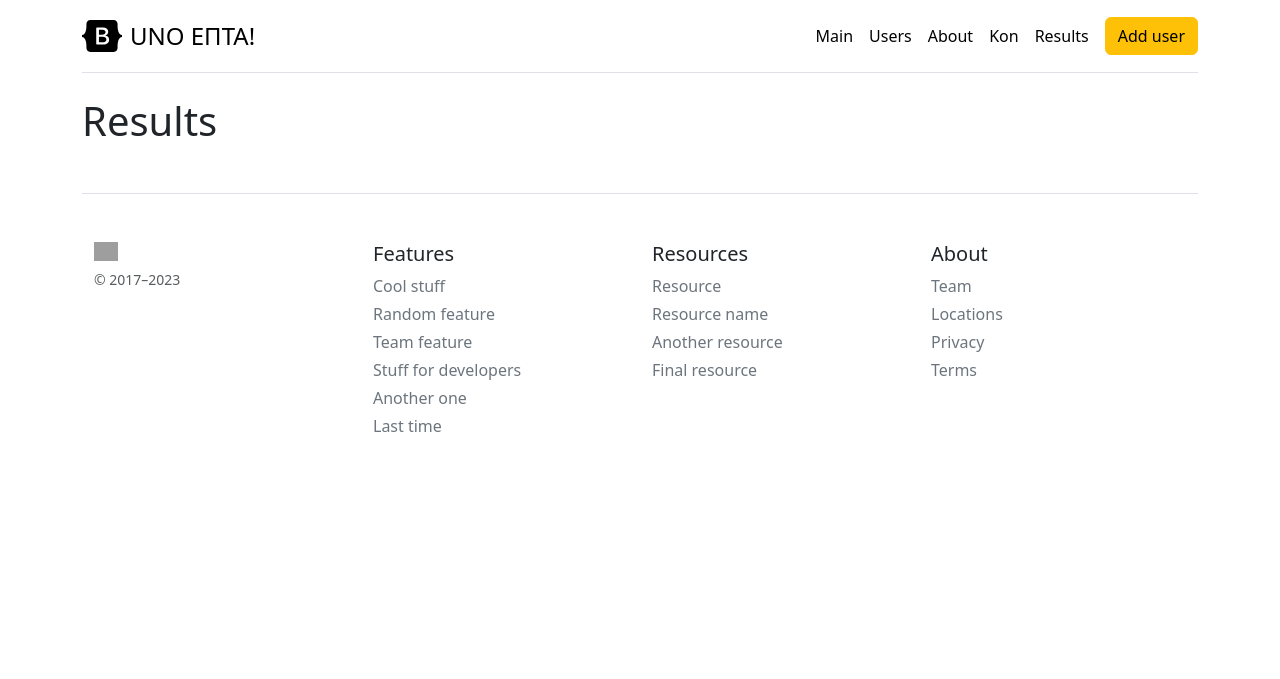
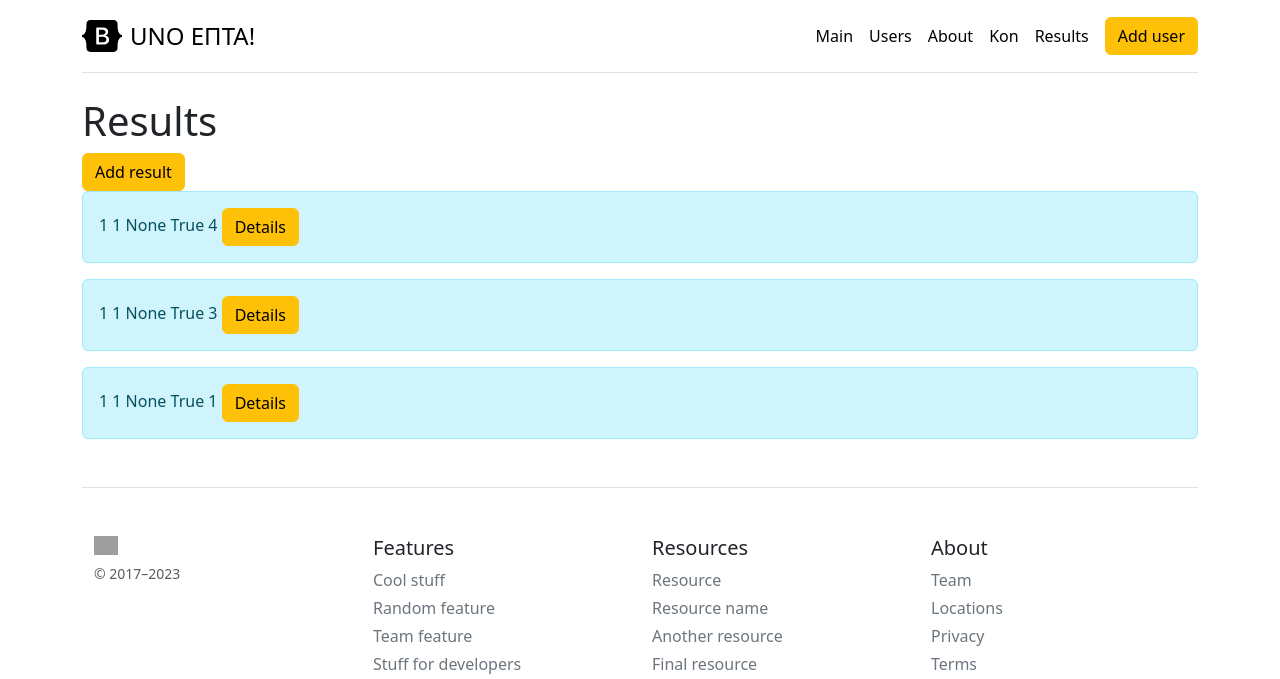
Before and after one commit to Nik257/Uno, a Flask app: page /results in a window 1280 px wide. Shown: the top 679 px of the page. Run offline with Flask 3, Linux system fonts and the light colour scheme; grey boxes are pictures that could not be loaded.

Commit message:
DEv: add result

```diff
--- a/app.py
+++ b/app.py
@@ -5,7 +5,6 @@
 
 app = Flask(__name__)
 app.config['SQLALCHEMY_DATABASE_URI'] = 'sqlite:///game.db'
-#app.config['SQLALCHEMY_DATABASE_URI'] = 'mysql://root:Qwert123@localhost/game1.db'
 db = SQLAlchemy(app)
 
 # таблица Юзеры
@@ -16,6 +15,7 @@
     last_name = db.Column(db.String(45), nullable=True)
     gender = db.Column(db.String(1), nullable=True)
     birthday = db.Column(db.Date, nullable=False)
+    results = db.relationship('Result', backref='user', lazy=True)
 
 
     def __repr__(self):
@@ -27,26 +27,28 @@
     date = db.Column(db.Date, nullable=False)
     round = db.Column(db.Integer, nullable=True)
     comment = db.Column(db.String(250), nullable=False)
+    results = db.relationship('Result', backref='kon', lazy=True)
 
     def __repr__(self):
         return '<Kon %r>' % self.kon_id
 
 # таблица результатов по играм
 class Result(db.Model):
-    user_id = db.Column(db.Integer, primary_key=True)
-    kon_id = db.Column(db.Integer, primary_key=True)
-    result = db.Column(db.Integer,  nullable=True)
+    result_id = db.Column(db.Integer, primary_key=True)
+    user_id = db.Column(db.Integer, db.ForeignKey('user.user_id'), nullable=False)
+    kon_id = db.Column(db.Integer, db.ForeignKey('kon.kon_id'), nullable=False)
+    resultat = db.Column(db.Integer,  nullable=True)
     is_winner = db.Column(db.Boolean, nullable=True)
     price = db.Column(db.Integer, nullable=True)
 
-    fk_user = db.Column(db.Integer, db.ForeignKey('user.user_id'), nullable=False)
-    user = db.relationship('User', backref=db.backref('kons', lazy=True))
+    #fk_user = db.Column(db.Integer, db.ForeignKey('user.user_id'), nullable=False)
+    #user = db.relationship('User', backref=db.backref('kons', lazy=True))
 
-    fk_kon = db.Column(db.Integer, db.ForeignKey('kon.kon_id'), nullable=False)
-    kon = db.relationship('Kon', backref=db.backref('results', lazy=True))
+    #fk_kon = db.Column(db.Integer, db.ForeignKey('kon.kon_id'), nullable=False)
+    #kon = db.relationship('Kon', backref=db.backref('results', lazy=True))
 
     def __repr__(self):
-        return '<Result %r>' % self.user_id
+        return '<Result %r>' % self.result_id
 
 @app.route('/')
 @app.route('/home')
@@ -183,22 +185,58 @@
     else:
         return render_template("kon_update.html", kon_det=kon_det)
 
+
+#страница результата
 @app.route('/results')
 def results():
-    result = Result.query.order_by(Result.user_id).all()
+    result = Result.query.order_by(Result.result_id).all()
     return render_template("results.html", result=result)
 
 
+# Добавление результата по игре через кнопку добавления
+@app.route('/add_result', methods=['POST', 'GET'])
+def add_result():
+    if request.method == "POST":
+        user_id = int(request.form['user_id'])
+        kon_id = int(request.form['kon_id'])
+        resultat = request.form['resultat']
+        is_winner = bool(request.form['is_winner'])
+        price = int(request.form['price'])
+        result = Result(user_id=user_id, kon_id=kon_id, resultat=resultat, is_winner=is_winner, price=price)
 
+        try:
+            db.session.add(result)
+            db.session.commit()
+            return redirect('/results')
+        except Exception as error:
+            print(error)
+            return "Add result was ERROR"
+    else:
+        return render_template("add_result.html")
+
+# детали по результате
+@app.route('/results/<int:result_id>')
+def result_detail(result_id):
+    result_det = Result.query.get(result_id)
+    return render_template("result_detail.html", result_det=result_det)
+
+
+
+# удаление результата из таблицы
+@app.route('/results/<int:result_id>/delete')
+def result_delete(result_id):
+    result_det = Result.query.get_or_404(result_id)
+
+    try:
+        db.session.delete(result_det)
+        db.session.commit()
+        return redirect('/results')
+    except:
+        return "Delete result was mistake"
 @app.route('/about')
 def about():
     return render_template("about.html")
 
 
-
-
-
-
-
 if __name__ == "__main__":
     app.run(debug=True)
--- a/templates/results.html
+++ b/templates/results.html
@@ -7,12 +7,17 @@
 
 {% block body %}
 <h1>Results</h1>
+<a class="btn btn-warning" href="/add_result">Add result</a>
+
     {% for i in result %}
     <div class="alert alert-info" >
         <td>{{ i.user_id }}</td>
         <td>{{ i.kon_id }}</td>
+        <td>{{ i.resultat }}</td>
         <td>{{ i.is_winner }}</td>
         <td>{{ i.price }}</td>
+        <a href="/results/{{ i.result_id }}" class="btn btn-warning"> Details </a>
+
 
 
     </div>
```
Also changed, not shown: templates/add_result.html (added, +21 -0 lines), templates/result_detail.html (added, +20 -0 lines), instance/game.db.
